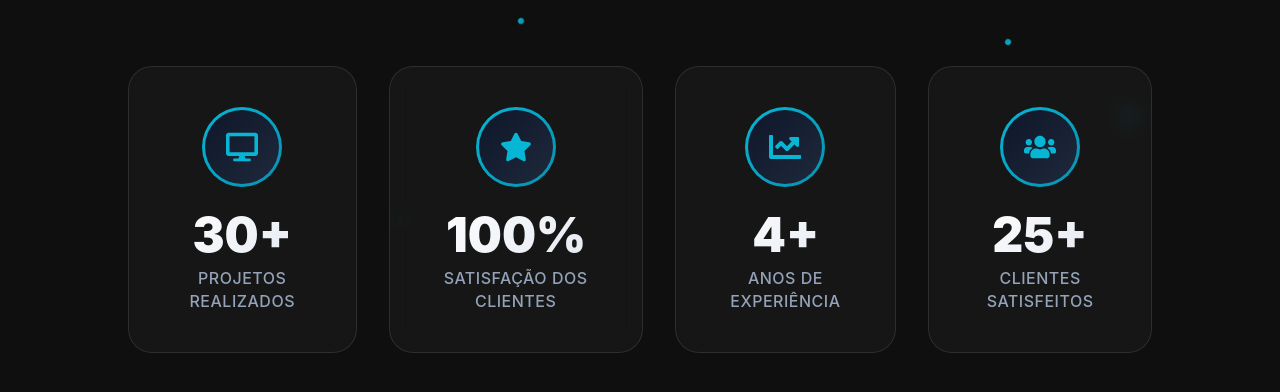
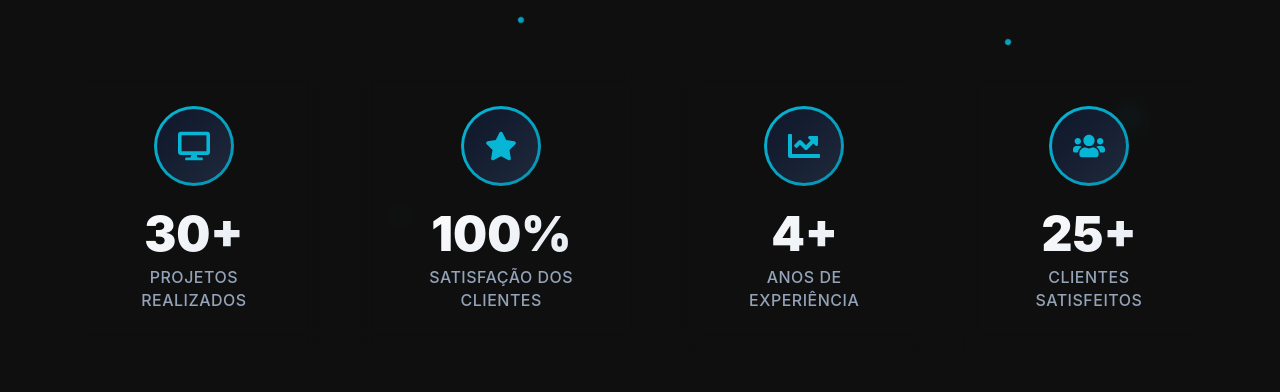
Before and after one commit to jottasilva/portfolio, a React (Create React App) app: page / in a window 1280 px wide. Shown: the part 1008-1400 px from the top of the page. Built offline with nearby package versions, Linux system fonts and the light colour scheme; a web font is replaced by a local one.

Commit message:
Update statistics.css

```diff
--- a/src/css/statistics.css
+++ b/src/css/statistics.css
@@ -10,7 +10,7 @@
 
 
 .statistics-container {
-  max-width: 80vw;
+  max-width: 90vw;
   margin: 0 auto;
   position: relative;
   z-index: 1;
@@ -73,9 +73,6 @@
 }
 
 .stat-item {
-  background: rgba(255, 255, 255, 0.03);
-  border: 1px solid rgba(255, 255, 255, 0.1);
-  border-radius: 24px;
   padding: 2.5rem 2rem;
   text-align: center;
   transition: all 0.4s cubic-bezier(0.4, 0, 0.2, 1);
@@ -85,17 +82,6 @@
   animation: fadeInUp 0.8s ease-out;
 }
 
-.stat-item::before {
-  content: '';
-  position: absolute;
-  top: 0;
-  left: 0;
-  right: 0;
-  bottom: 0;
-  background: linear-gradient(135deg, rgba(6, 182, 212, 0.1) 0%, rgba(8, 145, 178, 0.05) 100%);
-  opacity: 0;
-  transition: opacity 0.4s ease;
-}
 
 .stat-item:hover::before {
   opacity: 1;
```
